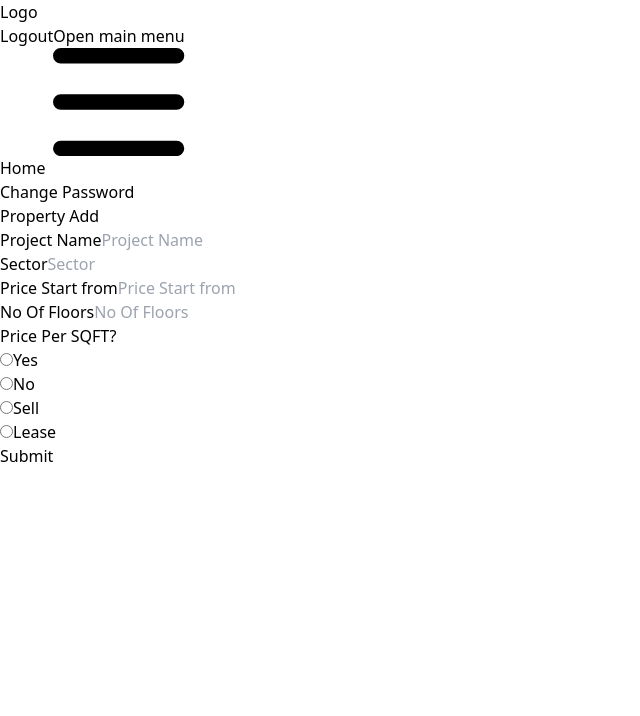
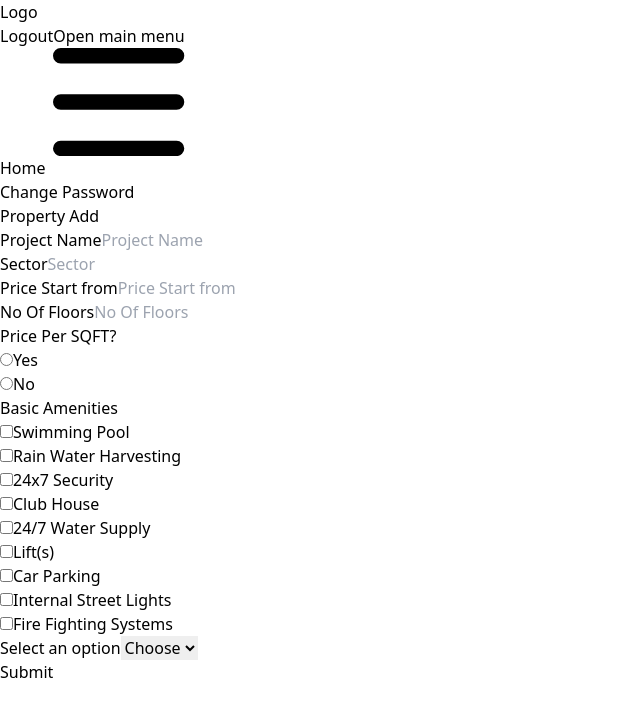
Before and after one commit to iam5abhi/property, a Next.js app: page /admin/property/add in a window 1280 px wide. Shown: the top 716 px of the page, without its empty margins (0-640 px from the left). Built offline with nearby package versions, Linux system fonts and the light colour scheme; no server answers; sample sign-in values are in the browser's storage.

Commit message:
Add files via upload
add property

```diff
--- a/pages/admin/property/add.js
+++ b/pages/admin/property/add.js
@@ -6,16 +6,16 @@ import PrivateRoute from "../../../PrivateRoute/PrivateRoute";
 const AddContact = () => {
   const router = useRouter();
   const [formData, setFormData] = useState({
-    ProjectName:'',
-    Sector:'',
+    ProjectName:'', //done
+    Sector:'', //done
     ProjectPhotos:'',
     ProjectBrochure:'',
-    PriceStartsfrom:'',
-    PricePerSQFT:'',
+    PriceStartsfrom:'', //done
+    PricePerSQFT:'', //done
     AboutProject:'',
-    Nooffloors:'',
-    BasicAmenities:'',
-    AvailableFrom:'',
+    Nooffloors:'', //done
+    BasicAmenities:'', //done
+    AvailableFrom:'', //done
   });
 
   const onChangeHandler = (event) => {
@@ -41,7 +41,7 @@ const AddContact = () => {
       <div className="max-w-screen mx-auto">
         <div className="container mx-auto py-10">
           <div className="p-4">
-            <div className="w-full mx-auto md:w-[35%]">
+            <div className="w-full mx-auto md:w-[50%]">
               <form
                 onSubmit={handleSubmit}
                 className="bg-white shadow-xl py-14 rounded-lg p-5"
@@ -78,15 +78,68 @@ const AddContact = () => {
                         <label htmlfor="specialization" className="block text-sm font-medium text-gray-900 ">No</label>
                     </div>
                   </div>
-                  <div className="mb-4 flex gap-5">
+                  <label htmlfor="specialization" className="block text-sm font-medium text-gray-900 ">Basic Amenities</label>
+                  <div className="mb-4 grid grid-cols-3">
                     <div className="flex gap-1">
-                        <input type="radio" id="name" name='requirement' value="buy" onChange={onChangeHandler} className="bg-gray-50 border border-gray-300 text-gray-900 text-sm rounded-lg focus:ring-blue-500 focus:border-blue-500 p-2.5 " required />
-                        <label htmlfor="specialization" className="block text-sm font-medium text-gray-900 ">Sell</label>
+                        <input type="checkbox" id="name" name='requirement' value="buy" onChange={onChangeHandler} className="bg-gray-50 border border-gray-300 text-gray-900 text-sm rounded-lg focus:ring-blue-500 focus:border-blue-500 p-2.5 " required />
+                        <label htmlfor="specialization" className="block text-sm font-medium text-gray-900 ">Swimming Pool</label>
                     </div>
                     <div className="flex gap-1">
-                        <input type="radio" id="name" name='requirement' value="lease" onChange={onChangeHandler} className="bg-gray-50 border border-gray-300 text-gray-900 text-sm rounded-lg focus:ring-blue-500 focus:border-blue-500 p-2.5 " required />
-                        <label htmlfor="specialization" className="block text-sm font-medium text-gray-900 ">Lease</label>
+                        <input type="checkbox" id="name" name='requirement' value="RainWaterHarvesting" onChange={onChangeHandler} className="bg-gray-50 border border-gray-300 text-gray-900 text-sm rounded-lg focus:ring-blue-500 focus:border-blue-500 p-2.5 " required />
+                        <label htmlfor="specialization" className="block text-sm font-medium text-gray-900 ">Rain Water Harvesting</label>
                     </div>
+                    <div className="flex gap-1">
+                        <input type="checkbox" id="name" name='requirement' value="Security" onChange={onChangeHandler} className="bg-gray-50 border border-gray-300 text-gray-900 text-sm rounded-lg focus:ring-blue-500 focus:border-blue-500 p-2.5 " required />
+                        <label htmlfor="specialization" className="block text-sm font-medium text-gray-900 ">24x7 Security</label>
+                    </div>
+                    <div className="flex gap-1">
+                        <input type="checkbox" id="name" name='requirement' value="ClubHouse" onChange={onChangeHandler} className="bg-gray-50 border border-gray-300 text-gray-900 text-sm rounded-lg focus:ring-blue-500 focus:border-blue-500 p-2.5 " required />
+                        <label htmlfor="specialization" className="block text-sm font-medium text-gray-900 ">Club House</label>
+                    </div>
+                    <div className="flex gap-1">
+                        <input type="checkbox" id="name" name='requirement' value="WaterSupply" onChange={onChangeHandler} className="bg-gray-50 border border-gray-300 text-gray-900 text-sm rounded-lg focus:ring-blue-500 focus:border-blue-500 p-2.5 " required />
+                        <label htmlfor="specialization" className="block text-sm font-medium text-gray-900 ">24/7 Water Supply</label>
+                    </div>
+                    <div className="flex gap-1">
+                        <input type="checkbox" id="name" name='requirement' value="Lifts" onChange={onChangeHandler} className="bg-gray-50 border border-gray-300 text-gray-900 text-sm rounded-lg focus:ring-blue-500 focus:border-blue-500 p-2.5 " required />
+                        <label htmlfor="specialization" className="block text-sm font-medium text-gray-900 ">Lift(s)</label>
+                    </div>
+                    <div className="flex gap-1">
+                        <input type="checkbox" id="name" name='requirement' value="CarParking" onChange={onChangeHandler} className="bg-gray-50 border border-gray-300 text-gray-900 text-sm rounded-lg focus:ring-blue-500 focus:border-blue-500 p-2.5 " required />
+                        <label htmlfor="specialization" className="block text-sm font-medium text-gray-900 ">Car Parking</label>
+                    </div>
+                    <div className="flex gap-1">
+                        <input type="checkbox" id="name" name='requirement' value="Internal Street Lights" onChange={onChangeHandler} className="bg-gray-50 border border-gray-300 text-gray-900 text-sm rounded-lg focus:ring-blue-500 focus:border-blue-500 p-2.5 " required />
+                        <label htmlfor="specialization" className="block text-sm font-medium text-gray-900 ">Internal Street Lights</label>
+                    </div>
+                    <div className="flex gap-1">
+                        <input type="checkbox" id="name" name='requirement' value="Fire Fighting Systems" onChange={onChangeHandler} className="bg-gray-50 border border-gray-300 text-gray-900 text-sm rounded-lg focus:ring-blue-500 focus:border-blue-500 p-2.5 " required />
+                        <label htmlfor="specialization" className="block text-sm font-medium text-gray-900 ">Fire Fighting Systems</label>
+                    </div>
+                  </div>
+                  <div className="mb-4">
+                    <label
+                      htmlFor="category"
+                      className="block mb-2 text-sm font-medium text-gray-900"
+                    >
+                      Select an option
+                    </label>
+                    <select
+                      id="AvailableFrom"
+                      name="AvailableFrom"
+                      onChange={onChangeHandler}
+                      className="bg-gray-50 border border-gray-300 text-gray-900 text-sm rounded-lg focus:ring-blue-500 focus:border-blue-500 block w-full p-2.5"
+                      required
+                    >
+                      <option value="">Choose</option>
+                      <option value="">2024</option>
+                      <option value="">2025</option>
+                      <option value="">2026</option>
+                      <option value="">2027</option>
+                      <option value="">2028</option>
+                      <option value="">2029</option>
+                      <option value="">2030</option>
+                    </select>
                   </div>
                   <div className="text-center mb-6">
                     <button
```
